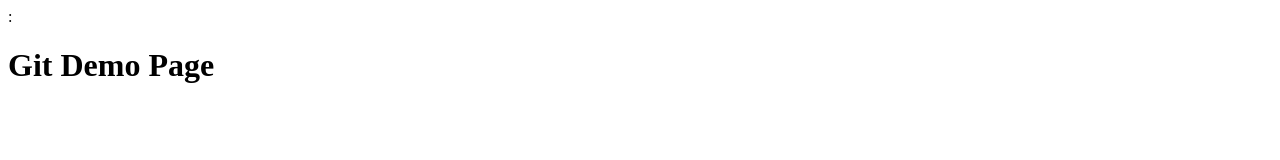
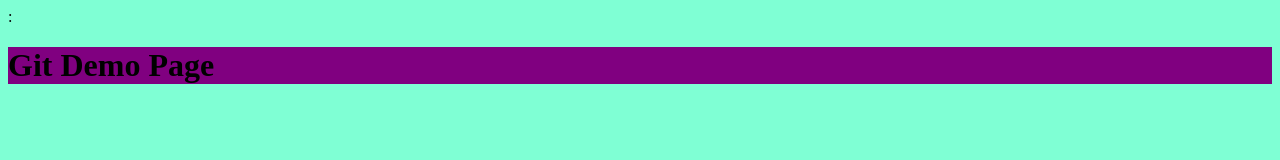
Before and after one commit to DevavratM/umbreon, a plain HTML site: page index.html in a window 1280 px wide. Drawn offline with Linux system fonts and the light colour scheme.

Commit message:
Styles added

```diff
--- a/index.html
+++ b/index.html
@@ -5,6 +5,7 @@
 	<meta name-"viewport" content="wifth=device-width, initial-scale=1.0">
 	<meta http-equiv="X-UA-Compatible" content="ie=edge">
 	<title>Document</title>
+	 <link rel="stylesheet" href="stylesS.css">
 </head>
 <body>
 <h1>Git Demo Page</h1>
--- /dev/null
+++ b/stylesS.css
@@ -0,0 +1,6 @@
+body{
+	background-color: aquamarine;
+}
+h1{
+	background-color: purple;
+}
```
